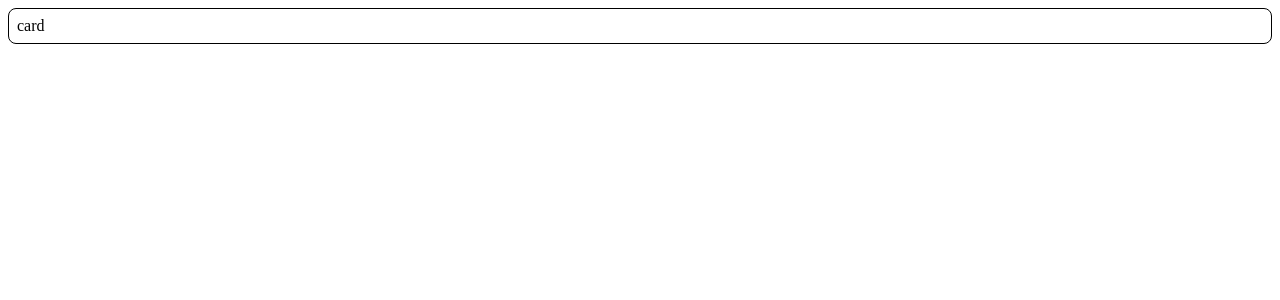
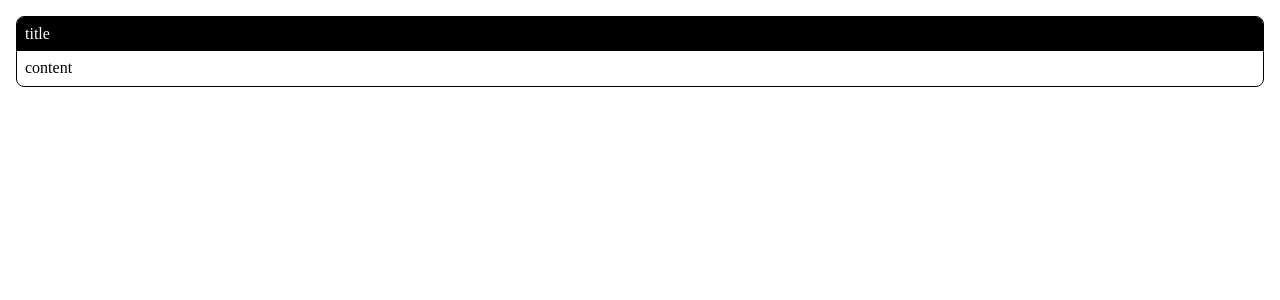
Before and after one commit to tnsicdr/hobby-depot, a React (Vite) app: page / in a window 1280 px wide. Shown: the top 300 px of the page. Built offline with nearby package versions, Linux system fonts and the light colour scheme.

Commit message:
chore: configure postcss + normalize

```diff
--- a/package.json
+++ b/package.json
@@ -16,6 +16,7 @@
     "@svar-ui/react-grid": "^2.6.1",
     "clsx": "^2.1.1",
     "lucide-react": "^1.8.0",
+    "normalize.css": "^8.0.1",
     "react": "^19.2.5",
     "react-dom": "^19.2.5",
     "tinybase": "^8.1.1",
@@ -48,6 +49,10 @@
     "globals": "^17.5.0",
     "jsdom": "^29.0.2",
     "playwright": "^1.59.1",
+    "postcss": "^8.5.10",
+    "postcss-flexbugs-fixes": "^5.0.2",
+    "postcss-import": "^16.1.1",
+    "postcss-preset-env": "^11.2.1",
     "storybook": "^10.3.5",
     "typescript": "~5.9.3",
     "typescript-eslint": "^8.57.0",
--- a/src/components/Card/Card.module.css
+++ b/src/components/Card/Card.module.css
@@ -1,5 +1,23 @@
 .card-container {
-  border: 1px solid black;
+  border: 1px solid currentColor;
   border-radius: 0.5rem;
+  color: black;
+  margin: 1rem;
+  padding: 0;
+}
+
+.card-title {
+  background-color: currentColor;
+  border-top-left-radius: calc(0.5rem - 1px);
+  border-top-right-radius: calc(0.5rem - 1px);
   padding: 0.5rem;
 }
+
+.card-title-contents {
+  filter: invert(1);
+  mix-blend-mode: difference;
+}
+
+.card-content {
+  padding: 0.5rem;
+}
--- a/src/components/Card/Card.tsx
+++ b/src/components/Card/Card.tsx
@@ -5,9 +5,19 @@ import type { Stylable } from '../../shared/types/common/common';
 
 interface CardProps extends Stylable {
   children?: ReactNode;
+  title?: string;
 }
 
-export function Card({ children, className }: Readonly<CardProps>) {
+export function Card({ children, className, title }: Readonly<CardProps>) {
   const cardContainerClasses = clsx(styles['card-container'], className);
-  return <div className={cardContainerClasses}>{children}</div>;
+  return (
+    <div className={cardContainerClasses}>
+      {title ? (
+        <div className={styles['card-title']}>
+          <div className={styles['card-title-contents']}>{title}</div>
+        </div>
+      ) : null}
+      <div className={styles['card-content']}>{children}</div>
+    </div>
+  );
 }
--- a/src/main.tsx
+++ b/src/main.tsx
@@ -1,6 +1,7 @@
 import { StrictMode } from 'react';
 import { createRoot } from 'react-dom/client';
 import { App } from './App';
+import 'normalize.css';
 
 createRoot(document.getElementById('root')!).render(
   <StrictMode>
--- a/src/screens/Dashboard/Dashboard.tsx
+++ b/src/screens/Dashboard/Dashboard.tsx
@@ -3,7 +3,7 @@ import { Card } from '../../components/Card/Card';
 export function Dashboard() {
   return (
     <div>
-      <Card>card</Card>
+      <Card title={'title'}>content</Card>
     </div>
   );
 }
```
Also changed, not shown: postcss.config.json (added, +19 -0 lines), 1 other file (tests, documents, lock files or other folders).
